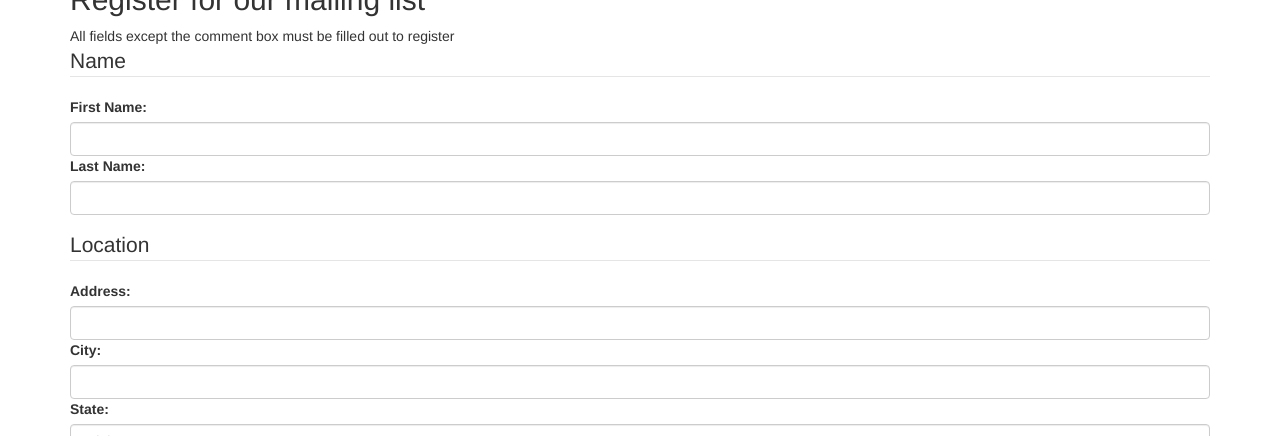
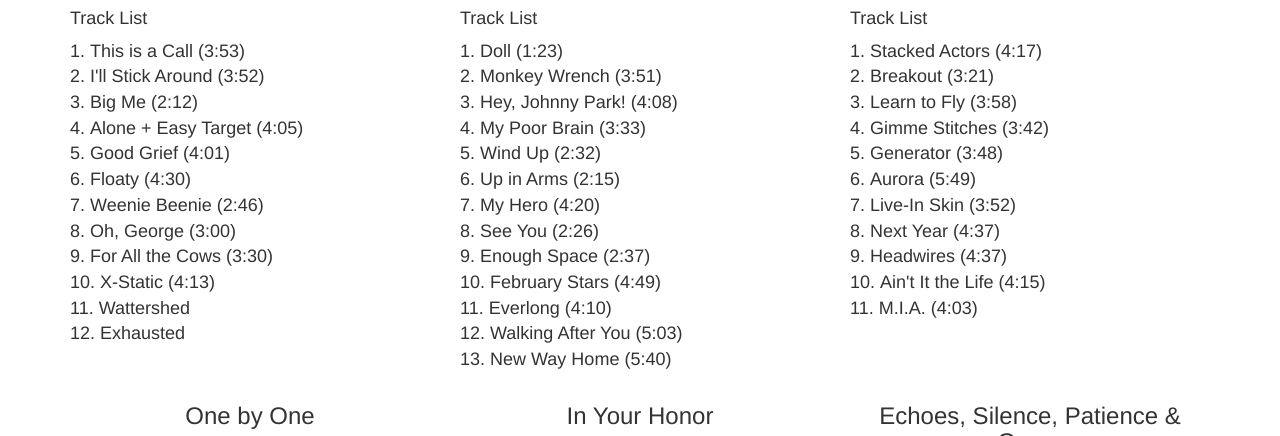
Before and after one commit to Ethameshep/discography, a PHP site: page / in a window 1280 px wide. Shown: the part 1347-1783 px from the top of the page. Run offline with PHP 8.4, Linux system fonts and the light colour scheme; grey boxes labelled with a size stand in for pictures from a placeholder-image service; some libraries are stand-ins or nearby versions.

Commit message:
Last Commit
-Added glyphicons to nav
-Added large amounts of content
-site now uses two columns on smaller screens
-cleaned up the code a bit
-improved readability
-now uses bootstrap cdn
-removed placeholder images

Images used will not be added to this repo due to copyright concerns if forked removing jpg from the .gitignore is recomended

```diff
--- a/css/main.css
+++ b/css/main.css
@@ -14,10 +14,10 @@ TABLE OF CONTENTS
 4.Album Release Section
 5.Band Member Section
 6.Mail Form Section
+7.Footer Section
 ----------------------
 COLOR GUIDE
 
-pending
 ----------------------
 TYPOGRAPHY GUIDE
 
@@ -31,19 +31,27 @@ pending
   margin-top: 5rem; /*prevents nav from overlapping caoursel on smaller screens*/
 }
 
-/*ALBUMS AND MEMBERS SECTION*/
-.inlineCenter {
-  text-align: center;
+div.item img { /*forces smaller images to upscale to fill parent*/
+  margin: auto;
+  width: 100%;
 }
 
-.inlineCenter p, .inlineCenter ol {
-  display: inline-block;
+/*ALBUMS AND MEMBERS SECTION*/
+header p, section p, section ol {
   text-align: left;
+  font-size: 1.8rem;
 }
 
-section img { /*bootsrap refuses to apply these attributes through classes*/
+section ol {
+  list-style-position: inside;
+  padding-left: 0; /*strips away default padding*/
+}
+
+section img {
   margin: auto;
   display: block;
+  width: 100%;
+  height: auto;
 }
 
 /*FOOTER SECTION*/
--- a/index.html
+++ b/index.html
@@ -4,47 +4,51 @@
     <meta charset="utf-8">
     <meta name="viewport" content="width=device-width, initial-scale=1">
     <link href="css/main.css" rel="stylesheet" type="text/css">
-    <script src="https://ajax.googleapis.com/ajax/libs/jquery/3.2.1/jquery.min.js"></script>
-    <script src="js/bootstrap.min.js"></script>
+   <script src="https://ajax.googleapis.com/ajax/libs/jquery/3.2.1/jquery.min.js"></script>
+   <script src="https://maxcdn.bootstrapcdn.com/bootstrap/3.3.7/js/bootstrap.min.js"></script>
     <title>Discography Project</title>
   </head>
   <body class="container">
     <header>
-      <h1 class="sr-only">Band Name</h1>
+      <h1 class="sr-only">Foo Fighters</h1> <!--header only visible for screenreaders and limited browsers-->
       <nav class="navbar navbar-default navbar-fixed-top">
         <div class="container-fluid">
           <div class="navbar-header">
-            <button type="button" class="navbar-toggle" data-toggle="collapse" data-target="#myNavbar">
+            <button type="button" class="navbar-toggle" data-toggle="collapse" value="Expand Menu" data-target="#navbar">
               <span class="icon-bar"></span>
               <span class="icon-bar"></span>
               <span class="icon-bar"></span>
             </button>
-            <a href="index.html" class="navbar-brand" target="_top">Band Name</a>
+            <a href="index.html" class="navbar-brand" target="_top">Foo Fighters</a>
           </div>
-          <div class="collapse navbar-collapse" id="myNavbar">
+          <div class="collapse navbar-collapse" id="navbar">
             <ul class="nav navbar-nav">
-              <li><a href="#" title="Go back to top">Home</a></li>
-              <li><a href="#albums" title="albums by BAND">Albums</a></li>
-              <li><a href="#members" title="members of BAND">Members</a></li>
-              <li><a href="#form" title="Register for our mailing list">Register</a></li>
+              <li><a href="#" title="Go back to top"><i class="glyphicon glyphicon-home"></i> Home</a></li>
+              <li><a href="#albums" title="Albums by the Foo Fighters"><i class="glyphicon glyphicon-music"></i> Albums</a></li>
+              <li><a href="#members" title="Members of the Foo Fighters"><i class="glyphicon glyphicon-user"></i> Members</a></li>
+              <li><a href="#form" title="Register for our mailing list"><i class="glyphicon glyphicon-envelope"></i> Mailing List</a></li>
             </ul>
           </div>
         </div>
       </nav>
       <!--image carousel start-->
-      <div id="bandPictures" class="carousel slide" data-ride="carousel">
+      <div id="bandPictures" class="carousel slide" data-ride="carousel" data-interval="false">
         <!--Indicators-->
         <ol class="carousel-indicators">
           <li data-target="#bandPictures" data-slide-to="0" class="active"></li>
           <li data-target="#bandPictures" data-slide-to="1"></li>
+          <li data-target="#bandPictures" data-slide-to="2"></li>
         </ol>
         <!-- Wrapper for slides -->
         <div class="carousel-inner" role="listbox">
           <div class="item active">
-            <img src="http://placehold.it/1200x675" class="img-fluid" alt="Band Photo">
+            <img src="images/headerImg1.jpg" alt="Live Foo Fighters concert in 2007">
           </div>
           <div class="item">
-            <img src="http://placehold.it/1200x675" class="img-fluid" alt="Other Band Photo">
+            <img src="images/headerImg2.jpg" alt="Photo of Hawkins, Shiflett, Grohl and, Mendel together.">
+          </div>
+          <div class="item">
+            <img src="images/headerImg3.jpg" alt="Foo Fighters performing in 2007">
           </div>
         </div>
         <!-- Left and right controls -->
@@ -57,79 +61,256 @@
           <span class="sr-only">Next</span>
         </a>
       </div> <!--carousel ends here-->
-      <p>Short paragraph about the band</p>
+      <p>The Foo Fighters are a rock band that got started in 1994 and is still touring today. The band has released 9 albums and currently has 6 members</p>
     </header>
     <!--album section-->
     <h2 id="albums">Albums Releases</h2>
     <div class="row">
-      <section class="album col-md-3 col-sm-6">
-        <h3 class="text-center">Album Name</h3>
-        <img class="img-rounded album-photo" src="http://placehold.it/150x150" alt="Cover art for ALBUM">
-        <div class="inlineCenter"> <!--centers ol tag by making ol inline block and then centering text in the div-->
+      <!--album section start-->
+      <section class="album col-md-4 col-sm-6">
+        <h3 class="text-center">Foo Fighters</h3>
+        <img class="img-rounded album-photo" src="images/album1.jpg" alt="Cover art for Foo Fighters">
+        <h4>Track List</h4>
           <ol>
-            <li>Track Title (Song Length)</li>
+            <li>This is a Call (3:53)</li>
+            <li>I'll Stick Around (3:52)</li>
+            <li>Big Me (2:12)</li>
+            <li>Alone + Easy Target (4:05)</li>
+            <li>Good Grief (4:01)</li>
+            <li>Floaty (4:30)</li>
+            <li>Weenie Beenie (2:46)</li>
+            <li>Oh, George (3:00)</li>
+            <li>For All the Cows (3:30)</li>
+            <li>X-Static (4:13)</li>
+            <li>Wattershed</li>
+            <li>Exhausted</li>
+          </ol>
+      </section>
+      <!--album section start-->
+      <section class="album col-md-4 col-sm-6">
+        <h3 class="text-center">The Colour and the Shape</h3>
+        <img class="img-rounded album-photo" src="images/album2.jpg" alt="Cover art for The Colour and the Shape">
+        <h4>Track List</h4>
+          <ol>
+            <li>Doll (1:23)</li>
+            <li>Monkey Wrench (3:51)</li>
+            <li>Hey, Johnny Park! (4:08)</li>
+            <li>My Poor Brain (3:33)</li>
+            <li>Wind Up (2:32)</li>
+            <li>Up in Arms (2:15)</li>
+            <li>My Hero (4:20)</li>
+            <li>See You (2:26)</li>
+            <li>Enough Space (2:37)</li>
+            <li>February Stars (4:49)</li>
+            <li>Everlong (4:10)</li>
+            <li>Walking After You (5:03)</li>
+            <li>New Way Home (5:40)</li>
           </ol> <!--track list will go here-->
-        </div>
       </section>
-      <section class="album col-md-3 col-sm-6">
-        <h3 class="text-center">Album Name</h3>
-        <img class="img-rounded album-photo" src="http://placehold.it/150x150" alt="Cover art for ALBUM">
-        <div class="inlineCenter"> <!--centers ol tag by making ol inline block and then centering text in the div-->
-          <ol>
-            <li>Track Title (Song Length)</li>
-          </ol> <!--track list will go here-->
-        </div>
+      <div class="clearfix hidden-md hidden-lg"></div><!--clearfix for small screens-->
+      <!--album section start-->
+      <section class="album col-md-4 col-sm-6">
+        <h3 class="text-center">There is Nothing Left to Lose</h3>
+        <img class="img-rounded album-photo" src="images/album3.jpg" alt="Cover art for There is Nothing Left to Lose">
+        <h4>Track List</h4>
+        <ol>
+            <li>Stacked Actors (4:17)</li>
+            <li>Breakout (3:21)</li>
+            <li>Learn to Fly (3:58)</li>
+            <li>Gimme Stitches (3:42)</li>
+            <li>Generator (3:48)</li>
+            <li>Aurora (5:49)</li>
+            <li>Live-In Skin (3:52)</li>
+            <li>Next Year (4:37)</li>
+            <li>Headwires (4:37)</li>
+            <li>Ain't It the Life (4:15)</li>
+            <li>M.I.A. (4:03)</li>
+          </ol>
       </section>
-      <section class="album col-md-3 col-sm-6">
-        <h3 class="text-center">Album Name</h3>
-        <img class="img-rounded album-photo" src="http://placehold.it/150x150" alt="Cover art for ALBUM">
-        <div class="inlineCenter"> <!--centers ol tag by making ol inline block and then centering text in the div-->
-          <ol>
-            <li>Track Title (Song Length)</li>
-          </ol> <!--track list will go here-->
-        </div>
+      <div class="clearfix hidden-sm hidden-xs"></div> <!--clearfix for big screens-->
+      <!--album section start-->
+      <section class="album col-md-4 col-sm-6">
+        <h3 class="text-center">One by One</h3>
+        <img class="img-rounded album-photo" src="images/album4.jpg" alt="Cover art for One by One">
+        <h4>Track List</h4>
+        <ol>
+            <li>All My Life (4:23)</li>
+            <li>Low (4:28)</li>
+            <li>Have It All (4:58)</li>
+            <li>Times Like These (4:26)</li>
+            <li>Disenchanted Lullaby (4:33)</li>
+            <li>Tired of You (5:12)</li>
+            <li>Halo (5:06)</li>
+            <li>Lonely as You (4:37)</li>
+            <li>Overdrive (4:30)</li>
+            <li>Burn Away (4:59)</li>
+            <li>Come Back (7:49)</li>
+          </ol>
       </section>
-      <section class="album col-md-3 col-sm-6">
-        <h3 class="text-center">Album Name</h3>
-        <img class="img-rounded album-photo" src="http://placehold.it/150x150" alt="Cover art for ALBUM">
-        <div class="inlineCenter"> <!--centers ol tag by making ol inline block and then centering text in the div-->
-          <ol>
-            <li>Track Title (Song Length)</li>
-          </ol> <!--track list will go here-->
-        </div>
+      <div class="clearfix hidden-md hidden-lg"></div>
+      <!--album section start-->
+      <section class="album col-md-4 col-sm-6">
+        <h3 class="text-center">In Your Honor</h3>
+        <img class="img-rounded album-photo" src="images/album5.jpg" alt="Cover art for In Your Honor">
+        <h4>Track List</h4>
+        <ol>
+            <li>In Your Honor (3:50)</li>
+            <li>No Way Back (3:17)</li>
+            <li>Best of You (4:16)</li>
+            <li>DOA (4:12)</li>
+            <li>Hell (1:57)</li>
+            <li>The Last Song (3:19)</li>
+            <li>Free Me (4:39)</li>
+            <li>Resolve (4:49)</li>
+            <li>The Deepest Blues Are Black (3:58)</li>
+            <li>End Over End (5:52)</li>
+            <li>Still (5:15)</li>
+            <li>What If I Do? (5:02)</li>
+            <li>Miracle (3:29)</li>
+            <li>Another Round (4:25)</li>
+            <li>Friend of a Friend (3:13)</li>
+            <li>Over and Out (5:16)</li>
+            <li>On the Mend (4:31)</li>
+            <li>Virginia Moon (3:49)</li>
+            <li>Cold Day in the Sun (3:20)</li>
+            <li>Razor (4:53)</li>
+          </ol>
+      </section>
+      <!--album section start-->
+      <section class="album col-md-4 col-sm-6">
+        <h3 class="text-center">Echoes, Silence, Patience &amp; Grace</h3>
+        <img class="img-rounded album-photo" src="images/album6.jpg" alt="Cover art for Echoes, Silence, Patience &amp; Grace">
+        <h4>Track List</h4>
+        <ol>
+            <li>The Pretender (4:29)</li>
+            <li>Let It Die (4:05)</li>
+            <li>Erase/Replace (4:13)</li>
+            <li>Long Road to Ruin (3:44)</li>
+            <li>Come Alive (5:10)</li>
+            <li>Stranger Things Have Happened (5:21)</li>
+            <li>Cheer Up, Boys (Your Make Up Is Running) (3:41)</li>
+            <li>Summer's End  (4:37)</li>
+            <li>Ballad of the Beaconsfield Miners (2:32)</li>
+            <li>Statues (3:47)</li>
+            <li>But, Honestly (4:35)</li>
+            <li>Home (4:52)</li>
+          </ol>
+      </section>
+      <div class="clearfix"></div> <!--uses one clearfix instead of two for convenience-->
+      <!--album section start-->
+      <section class="album col-md-4 col-sm-6">
+        <h3 class="text-center">Wasting Light</h3>
+        <img class="img-rounded album-photo" src="images/album7.jpg" alt="Cover art for Wasting Light">
+        <h4>Track List</h4>
+        <ol>
+            <li>Bridge Burning (4:46)</li>
+            <li>Rope (4:19)</li>
+            <li>Dear Rosemary (4:26)</li>
+            <li>White Limo (3:22)</li>
+            <li>Arlandria (4:28)</li>
+            <li>These Days (4:58)</li>
+            <li>Back &amp; Forth (3:52)</li>
+            <li>A Matter of Time (4:36)</li>
+            <li>Miss the Misery (4:33)</li>
+            <li>I Should Have Known (4:15)</li>
+            <li>Walk (4:16)</li>
+          </ol>
+      </section>
+      <!--album section start-->
+      <section class="album col-md-4 col-sm-6">
+        <h3 class="text-center">Sonic Highways</h3>
+        <img class="img-rounded album-photo" src="images/album8.jpg" alt="Cover art for Sonic Highways">
+        <h4>Track List</h4>
+        <ol>
+            <li>Something from Nothing (4:49)</li>
+            <li>The Feast and the Famine (3:50)</li>
+            <li>Congregation (5:12)</li>
+            <li>What Did I Do?/God as My Witness (5:44)</li>
+            <li>Outside (5:15)</li>
+            <li>In the Clear (4:04)</li>
+            <li>Subterranean (6:08)</li>
+            <li>I Am a River (7:09)</li>
+          </ol>
+      </section>
+      <div class="clearfix hidden-md hidden-lg"></div>
+      <!--album section start-->
+      <section class="album col-md-4 col-sm-6">
+        <h3 class="text-center">Concrete and Gold</h3>
+        <img class="img-rounded album-photo" src="images/album9.jpg" alt="Cover art for Concrete and Gold">
+        <h4>Track List</h4>
+        <ol>
+            <li>T-Shirt (1:22)</li>
+            <li> Run (5:23)</li>
+            <li>Make It Right (4:39)</li>
+            <li>The Sky Is a Neighborhood (4:04)</li>
+            <li>La Dee Da (4:02)</li>
+            <li>Dirty Water (5:20)</li>
+            <li>Arrows (4:26)</li>
+            <li>Happy Ever After (Zero Hour) (3:41)</li>
+            <li>Sunday Rain (6:11)</li>
+            <li>The Line (3:38)</li>
+            <li>Concrete and Gold (5:31)</li>
+          </ol>
       </section>
     </div>
+
     <!--band member section-->
     <h2 id="members">Band Members</h2>
     <div class="row">
-      <section class="member col-md-6 col-sm-6">
-        <h3 class="text-center">John Doe</h3>
-        <img class="img-rounded" src="http://placehold.it/150x150" alt="Picture of John Doe">
-        <div class="inlineCenter"> <!--centers ol tag by making ol inline block and then centering text in the div-->
-          <p>short thing about the band member maybe just their role i dont know yet</p>
-        </div>
+      <!--member section start-->
+      <section class="member col-md-4 col-sm-6">
+        <h3 class="text-center">Dave Grohl</h3>
+        <img class="img-rounded" src="images/grohl.jpg" alt="Dave Grohl performing in 2011">
+          <p>Lead Vocalist, Rhythm Guitar.</p>
       </section>
-      <section class="member col-md-6 col-sm-6">
-        <h3 class="text-center">John Doe</h3>
-        <img class="img-rounded" src="http://placehold.it/150x150" alt="Picture of John Doe">
-        <div class="inlineCenter"> <!--centers ol tag by making ol inline block and then centering text in the div-->
-          <p>short thing about the band member maybe just their role i dont know yet</p>
-        </div>
+      <!--band member section start-->
+      <section class="member col-md-4 col-sm-6">
+        <h3 class="text-center">Nate Mendel</h3>
+        <img class="img-rounded" src="images/mendel.jpg" alt="Nate Mendel performing at Adelaide in 2011">
+          <p>Bass</p>
       </section>
+      <div class="clearfix hidden-md hidden-lg"></div>
+      <!--member section start-->
+      <section class="member col-md-4 col-sm-6">
+        <h3 class="text-center">Pat Smear</h3>
+        <img class="img-rounded" src="images/smear.jpg" alt="Pat Smear performing at Lollapalooza in 2017">
+          <p>Rhythm, and Lead Guitar</p>
+      </section>
+      <div class="clearfix hidden-sm hidden-xs"></div>
+      <!--member section start-->
+      <section class="member col-md-4 col-sm-6">
+        <h3 class="text-center">Taylor Hawkins</h3>
+        <img class="img-rounded" src="images/hawkins.jpg" alt="Taylor Hawkins at Hollywood in 2013">
+          <p>Drums, Percussion, Backing Vocals</p>
+      </section>
+      <div class="clearfix hidden-md hidden-lg"></div>
+      <!--member section start-->
+      <section class="member col-md-4 col-sm-6">
+        <h3 class="text-center">Chris Shiflett</h3>
+        <img class="img-rounded" src="images/shiflett.jpg" alt="Chris Shiflett performing in 2017">
+          <p>Lead Guitar, Backing Vocals</p>
+      </section>
+      <!--member section start-->
+      <section class="member col-md-4 col-sm-6">
+        <h3 class="text-center">Rami Jaffee</h3>
+        <img class="img-rounded" src="images/jaffee.jpg" alt="Rami Jaffee in 2017">
+          <p>Keyboards, Organ</p>
+      </section>
+
     </div>
     <!--form section-->
     <h2>Register for our mailing list</h2>
     <form method="post" id="form">
-      <aside>All fields except the comment box must be filled out to register</aside>
+      <aside class="bg-warning">All fields except the comment box must be filled out to register</aside>
       <fieldset class="name form-group">
-        <legend>Name</legend>
+        <legend><i class="glyphicon glyphicon-user"></i> Name</legend>
         <label for="firstName">First Name:</label>
         <input required name="firstName" class="form-control" type="text" id="firstName">
         <label for="lastName" class="control-label">Last Name:</label>
         <input required name="lastName" class="form-control" type="text" id="lastName">
       </fieldset>
       <fieldset class="location form-group">
-        <legend>Location</legend>
+        <legend><i class="glyphicon glyphicon-map-marker"></i> Location</legend>
         <label for="address">Address:</label>
         <input required name="address" type="text" class="form-control" id="address">
         <label for="city">City:</label>
@@ -192,7 +373,7 @@
       </fieldset>
       <fieldset class="age form-group">
         <!--DO NOT CHANGE AGE FORM-->
-        <legend>Birthday:</legend>
+        <legend><i class="glyphicon glyphicon-gift"></i> Birthday</legend>
         <div class="form-inline">
           <label for="month">Month:</label>
           <select class="form-control input-sm" name="month" id="month">
@@ -347,14 +528,14 @@
           </select></div>
       </fieldset>
       <fieldset class="email form-group">
-        <legend>Email Preferences</legend>
+        <legend><i class="glyphicon glyphicon-envelope"></i> Email Preferences</legend>
         <label for="emailAddress">Email Address:</label>
         <input required name="emailAddress" type="email" id="emailAddress" class="form-control">
-        <input required name="email" type="radio" value="html" id="htmlRadio"> <label for="htmlRadio">HTML</label>
+        <input required name="email" type="radio" value="html" id="htmlRadio"> <label for="htmlRadio">HTML</label><br>
         <input required name="email" type="radio" value="text" id="textRadio"> <label for="textRadio">Plain Text</label>
       </fieldset>
       <fieldset class="tos form-group">
-        <legend>Terms of Service &amp; Comments</legend>
+        <legend><i class="glyphicon glyphicon-comment"></i> Terms of Service &amp; Comments</legend>
         <label for="comment">Comment:</label>
         <textarea class="form-control" name="comment" id="comment"></textarea><br>
         <label for="tos">I Agree to the Terms of Service:</label>
@@ -362,6 +543,6 @@
         <input type="submit" value="Register">
       </fieldset>
     </form>
-    <footer class="text-center">This Project is built under the MIT License.</footer>
+    <footer class="text-center">This Project is built under the MIT License. Images are not apart of the license. <a href="sources.html" title="Sources used to make this site possible">(Sources)</a></footer>
   </body>
 </html>
```
Also changed, not shown: images/placeholder.png (deleted), images/placeholder2.png (deleted), 1 other file.
